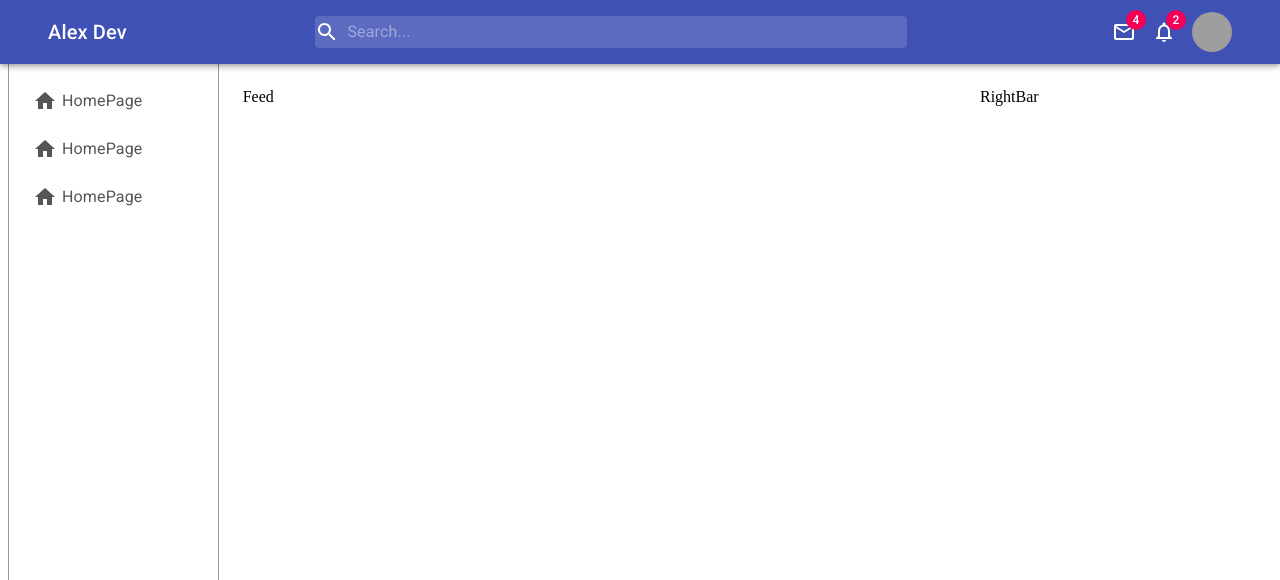
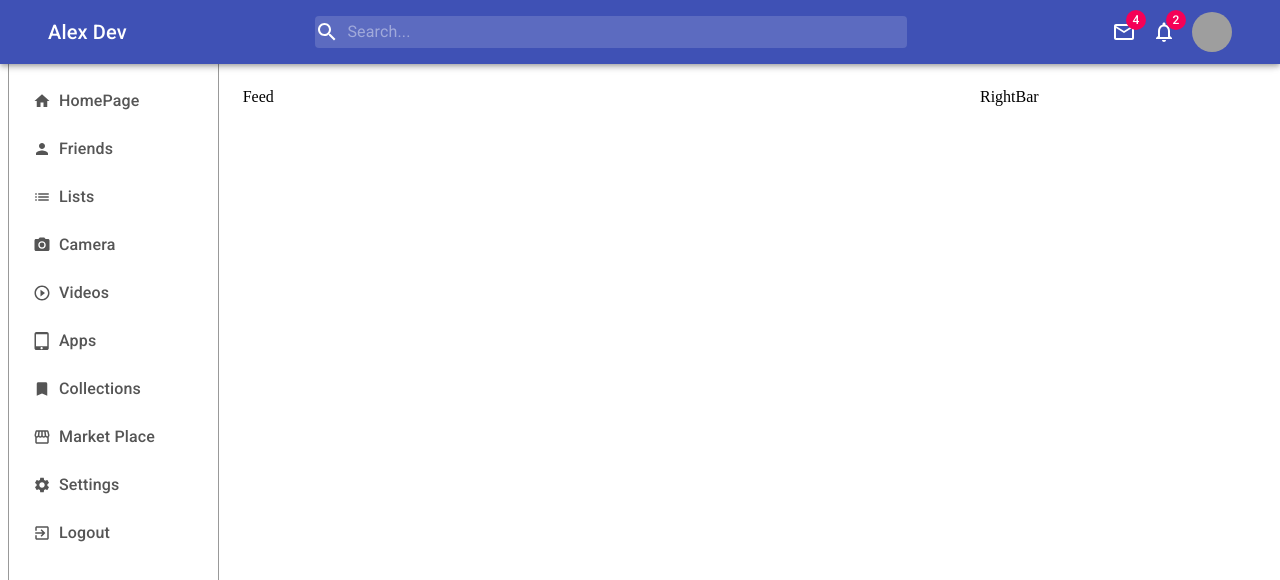
Before and after one commit to Bek85/react_mui, a React (Vite) app: page / in a window 1280 px wide. Shown: the top 580 px of the page. Built offline with nearby package versions, Linux system fonts and the light colour scheme; grey boxes are pictures that could not be loaded.

Commit message:
style the LeftBar component with icons and text

```diff
--- a/src/components/Leftbar.jsx
+++ b/src/components/Leftbar.jsx
@@ -1,5 +1,16 @@
 import { Container, makeStyles, Typography } from "@material-ui/core";
-import { Home } from "@material-ui/icons";
+import {
+  Home,
+  Person,
+  List,
+  PhotoCamera,
+  PlayCircleOutline,
+  TabletMac,
+  Bookmark,
+  Storefront,
+  Settings,
+  ExitToApp,
+} from "@material-ui/icons";
 
 const useStyles = makeStyles((theme) => ({
   container: {
@@ -23,12 +34,16 @@
     },
   },
   text: {
+    fontWeight: "500",
     [theme.breakpoints.down("sm")]: {
       display: "none",
     },
   },
   icon: {
-    marginRight: "5px",
+    marginRight: theme.spacing(1),
+    [theme.breakpoints.up("sm")]: {
+      fontSize: "18px",
+    },
   },
 }));
 
@@ -41,12 +56,40 @@
         <Typography className={classes.text}>HomePage</Typography>
       </div>
       <div className={classes.item}>
-        <Home className={classes.icon} />
-        <Typography className={classes.text}>HomePage</Typography>
+        <Person className={classes.icon} />
+        <Typography className={classes.text}>Friends</Typography>
       </div>
       <div className={classes.item}>
-        <Home className={classes.icon} />
-        <Typography className={classes.text}>HomePage</Typography>
+        <List className={classes.icon} />
+        <Typography className={classes.text}>Lists</Typography>
+      </div>
+      <div className={classes.item}>
+        <PhotoCamera className={classes.icon} />
+        <Typography className={classes.text}>Camera</Typography>
+      </div>
+      <div className={classes.item}>
+        <PlayCircleOutline className={classes.icon} />
+        <Typography className={classes.text}>Videos</Typography>
+      </div>
+      <div className={classes.item}>
+        <TabletMac className={classes.icon} />
+        <Typography className={classes.text}>Apps</Typography>
+      </div>
+      <div className={classes.item}>
+        <Bookmark className={classes.icon} />
+        <Typography className={classes.text}>Collections</Typography>
+      </div>
+      <div className={classes.item}>
+        <Storefront className={classes.icon} />
+        <Typography className={classes.text}>Market Place</Typography>
+      </div>
+      <div className={classes.item}>
+        <Settings className={classes.icon} />
+        <Typography className={classes.text}>Settings</Typography>
+      </div>
+      <div className={classes.item}>
+        <ExitToApp className={classes.icon} />
+        <Typography className={classes.text}>Logout</Typography>
       </div>
     </Container>
   );
```
